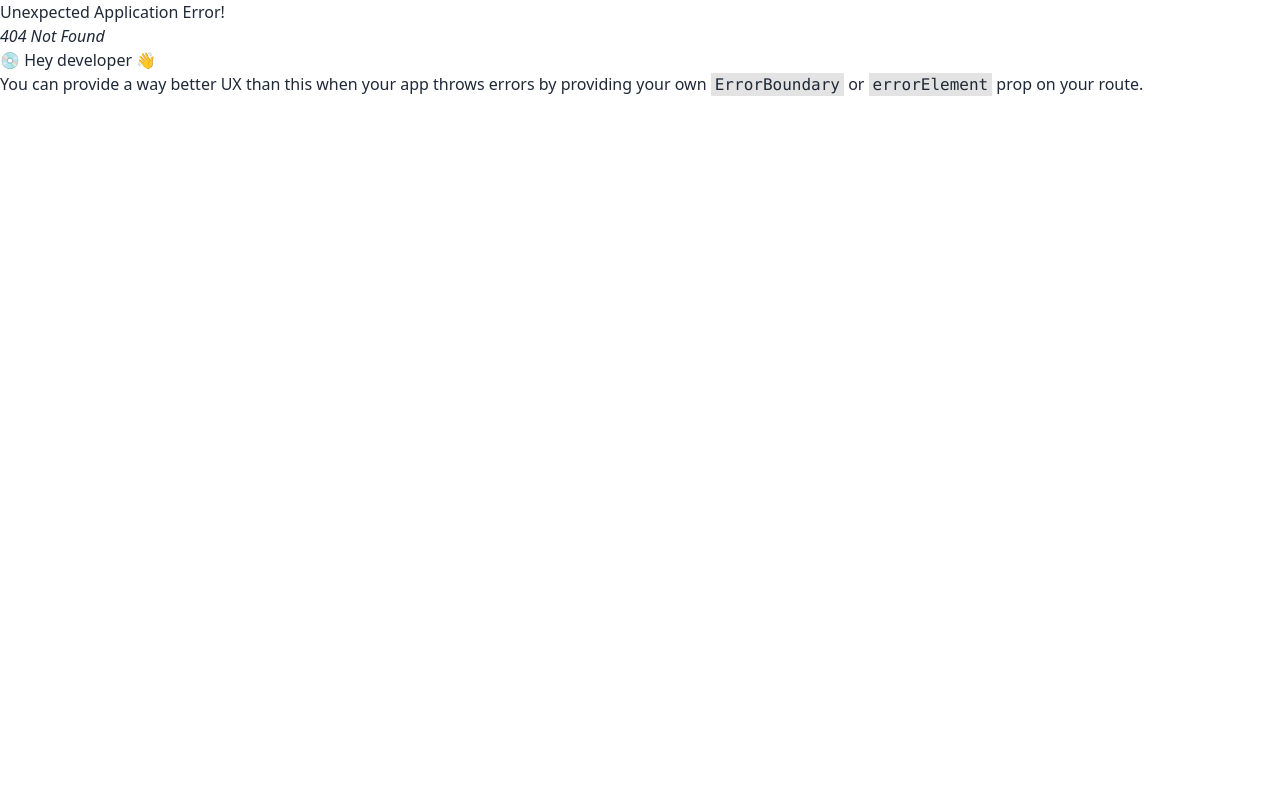
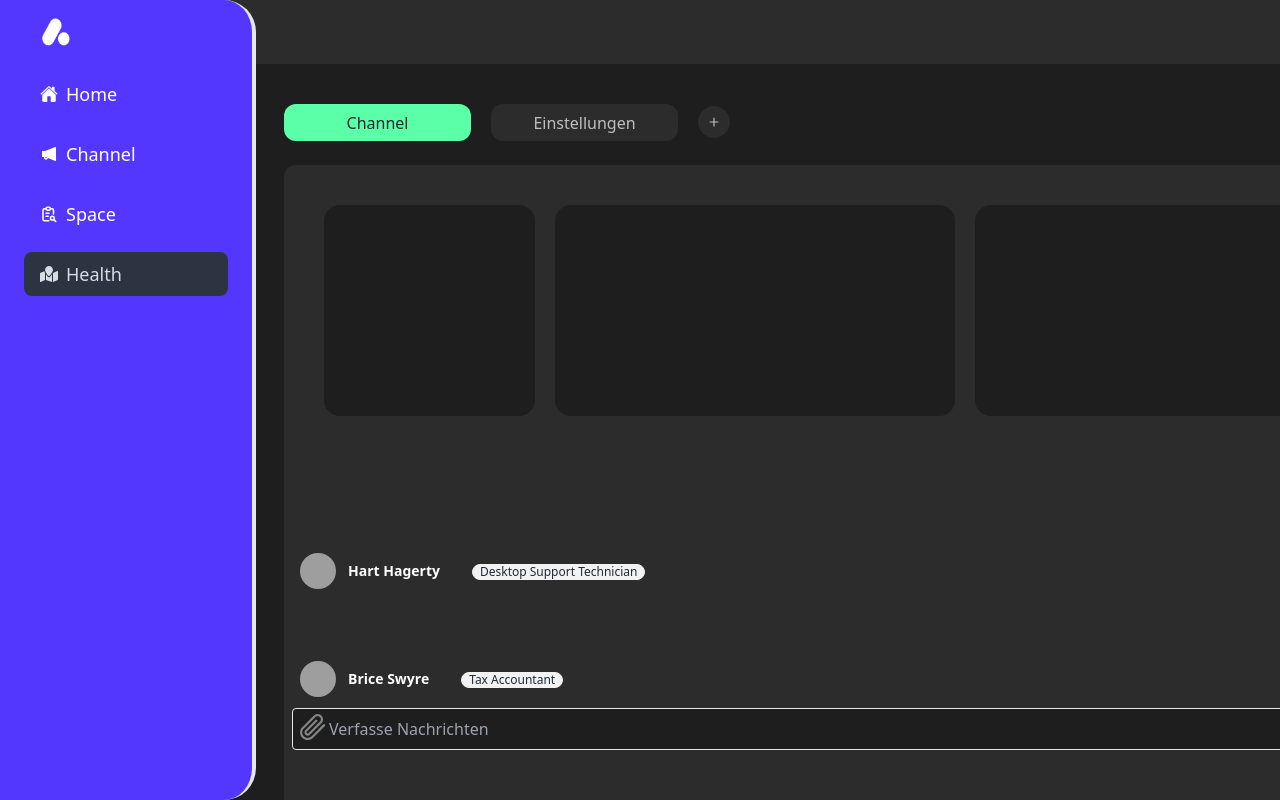
Before and after one commit to mahmudul-islam32/ative, a React (Vite) app: page /dashboard/health in a window 1280 px wide. Before the commit this address had no page. Built offline with nearby package versions, Linux system fonts and the light colour scheme; grey boxes are pictures that could not be loaded.

Commit message:
added health component

```diff
--- /dev/null
+++ b/src/Dashboard/Components/Health/Health.jsx
@@ -0,0 +1,142 @@
+import React from "react";
+import { IoMdAdd } from "react-icons/io";
+import img1 from "../../../../public/paper-plane-top 1.png";
+import img2 from "../../../../public/clip 1.png";
+
+const Health = () => {
+  return (
+    <div className="mx-7 -z-10">
+      <div className=" my-6">
+        <button className=" rounded-xl bg-[#5BFFA7] w-[187px] h-[37px] px-7 mr-5">
+          Channel
+        </button>
+        <button className=" rounded-xl bg-[#2C2C2C] w-[187px] h-[37px] px-7 mr-5 text-[#FFFFFFB2]">
+          Einstellungen
+        </button>
+        <button className="btn btn-sm bg-[#2C2C2C] btn-circle text-[#FFFFFFB2] border-none">
+          <IoMdAdd />
+        </button>
+
+        <button></button>
+      </div>
+      <div className=" min-h-screen flex flex-row justify-around bg-[#2C2C2C] rounded-xl">
+        <div className="w-full flex flex-col justify-between ">
+          <div className="flex flex-row mx-10 mt-10 justify-between gap-5">
+            <div className="card w-[211px] h-[211px] bg-[#1E1E1E] text-primary-content">
+              <div className="card-body">
+                {/* <h2 className="card-title">Card title!</h2> */}
+                {/* <p>If a dog chews shoes whose shoes does he choose?</p>
+                <div className="card-actions justify-end">
+                  <button className="btn">Buy Now</button>
+                </div> */}
+              </div>
+            </div>
+
+            <div className="card w-[400px] h-[211px] bg-[#1E1E1E] text-primary-content">
+              <div className="card-body">
+                {/* <h2 className="card-title">Card title!</h2>
+                <p>If a dog chews shoes whose shoes does he choose?</p>
+                <div className="card-actions justify-end">
+                  <button className="btn">Buy Now</button>
+                </div> */}
+              </div>
+            </div>
+
+            <div className="card w-[400px] h-[211px] bg-[#1E1E1E] text-primary-content">
+              <div className="card-body">
+                {/* <h2 className="card-title">Card title!</h2>
+                <p>If a dog chews shoes whose shoes does he choose?</p>
+                <div className="card-actions justify-end">
+                  <button className="btn">Buy Now</button>
+                </div> */}
+              </div>
+            </div>
+          </div>
+
+          <div className="overflow-x-auto">
+            <table className="table ">
+              <tbody className="flex flex-col">
+                {/* row 1 */}
+
+                <div>
+                  <td>
+                    <div className="flex items-center gap-3 text-white">
+                      <div className="avatar">
+                        <div className="mask mask-circle w-9 h-9">
+                          <img
+                            src="https://img.daisyui.com/tailwind-css-component-profile-2@56w.png"
+                            alt="Avatar Tailwind CSS Component"
+                          />
+                        </div>
+                      </div>
+                      <div>
+                        <div className="font-bold">Hart Hagerty</div>
+                      </div>
+                    </div>
+                  </td>
+                  <td>
+                    <span className="badge badge-ghost badge-sm">
+                      Desktop Support Technician
+                    </span>
+                  </td>
+                  <th className="flex justify-end items-end">
+                    <button className="btn btn-ghost btn-xs text-white">
+                      details
+                    </button>
+                  </th>
+                </div>
+
+                {/* row 2 */}
+
+                <div>
+                  <td>
+                    <div className="flex items-center gap-3">
+                      <div className="avatar">
+                        <div className="mask mask-circle w-9 h-9">
+                          <img
+                            src="https://img.daisyui.com/tailwind-css-component-profile-3@56w.png"
+                            alt="Avatar Tailwind CSS Component"
+                          />
+                        </div>
+                      </div>
+                      <div>
+                        <div className="font-bold text-white">Brice Swyre</div>
+
+                      </div>
+                    </div>
+                  </td>
+                  <td>
+                    <span className="badge badge-ghost badge-sm">
+                      Tax Accountant
+                    </span>
+                  </td>
+
+                  <th className="flex justify-end items-end">
+                    <button className="btn btn-ghost btn-xs text-white">
+                      details
+                    </button>
+                  </th>
+                </div>
+              </tbody>
+
+            </table>
+          </div>
+
+          <div className="sticky bottom-4 bg-[#2C2C2C] p-2">
+            <input
+              type="text"
+              className="w-full px-9 py-2 border bg-[#1E1E1EF2]  rounded"
+              placeholder="Verfasse Nachrichten"
+            />
+            <div className="flex flex-row relative justify-between -top-9 px-2">
+              <img className="" src={img2} alt="" />
+              <img className="" src={img1} alt="" />
+            </div>
+          </div>
+        </div>
+      </div>
+    </div>
+  );
+};
+
+export default Health;
--- a/src/Dashboard/Layout.jsx
+++ b/src/Dashboard/Layout.jsx
@@ -46,66 +46,12 @@ const Layout = () => {
                         </li>
 
                         <li>
-                            <NavLink to="/dashboard/branches">
-                                <FaMapMarked />Branches
+                            <NavLink to="/dashboard/health">
+                                <FaMapMarked />Health
                             </NavLink>
                         </li>
-                        {/* <li>
-                            <NavLink to="/dashboard/tests">
-                                <FaFlaskVial />  Tests
-                            </NavLink>
-                        </li>
-                        <li>
-                            <NavLink to="/dashboard/cultures">
-                                <IoFlask /> Cultures
-                            </NavLink>
-                        </li>
-                        <li>
-                            <NavLink to="/dashboard/cultureOptions">
-                                <IoFlask />  CultureOptions
-                            </NavLink>
-                        </li>
-                        <li>
-                            <NavLink to="/dashboard/antibiotics">
-                                <FaTablets /> Antibiotics
-                            </NavLink>
-                        </li>
-                        <li>
-                            <NavLink to="/dashboard/doctor">
-                                <FaUserDoctor />   Doctor
-                            </NavLink>
-                        </li>
-                        <li>
-                            <NavLink to="/dashboard/create">
-                                <IoCreateSharp />    Create Form
-                            </NavLink>
-                        </li>
-                        <li>
-                            <NavLink to="/dashboard/validate">
-                                <GrValidate />  Validation
-                            </NavLink>
-                        </li>
-                        <li>
-                            <NavLink to="/dashboard/table">
-                                <TbTableShortcut />   Table
-                            </NavLink>
-                        </li>
-                        <details className=" menu ">
-                            <summary className=" ">PriceList</summary>
-                            <ul className="">
-                                <li>
-                                    <NavLink to="/dashboard/test">
-                                        Test
-                                    </NavLink>
-                                </li>
-                                <li>
-                                    <NavLink to="/dashboard/culture">
-                                        Culture
-                                    </NavLink>
-                                </li>
 
-                            </ul>
-                        </details> */}
+
 
                     </ul>
 
```
Also changed, not shown: src/Dashboard/Components/Space/Space.jsx (+2 -7 lines), src/Router.jsx (+6 -5 lines).
